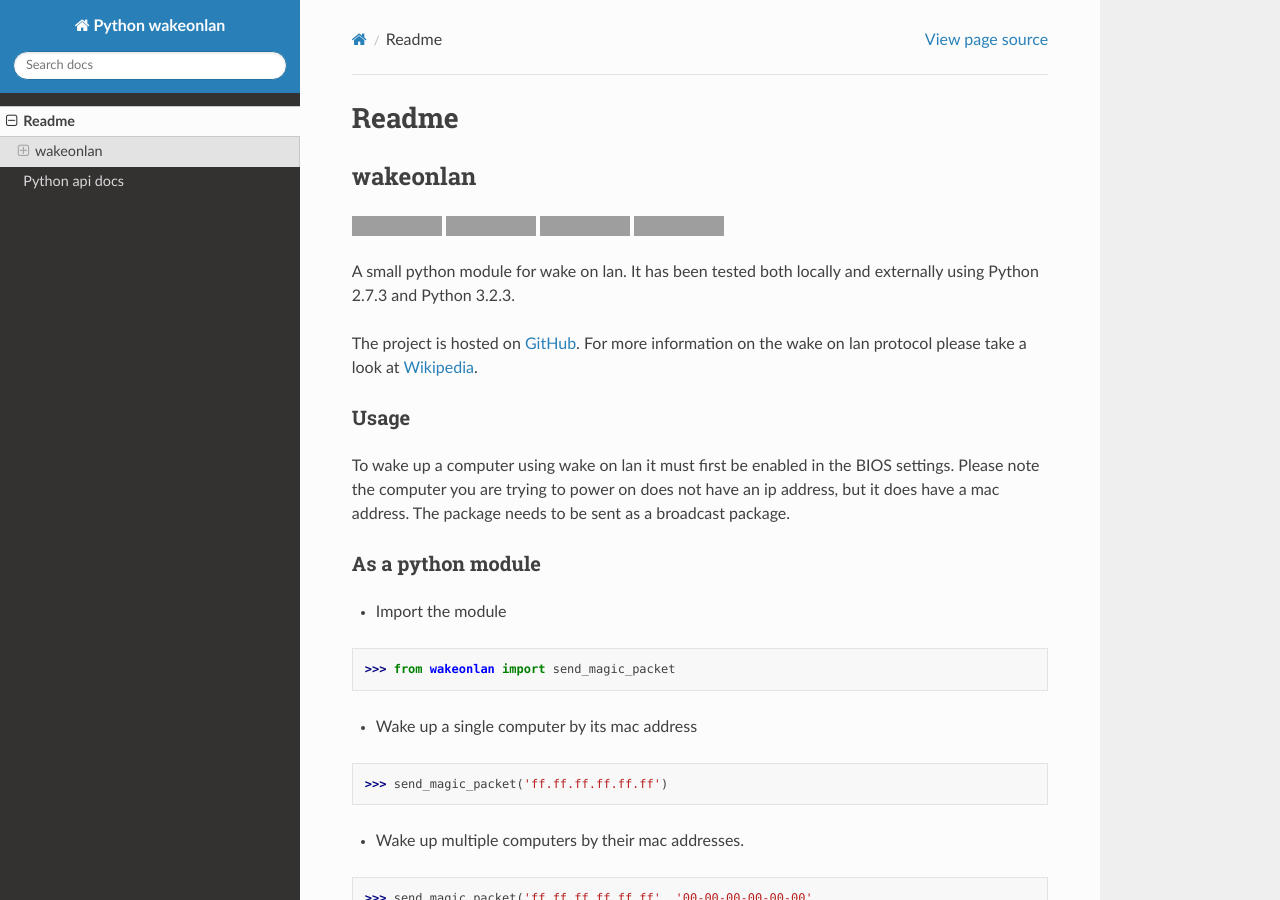
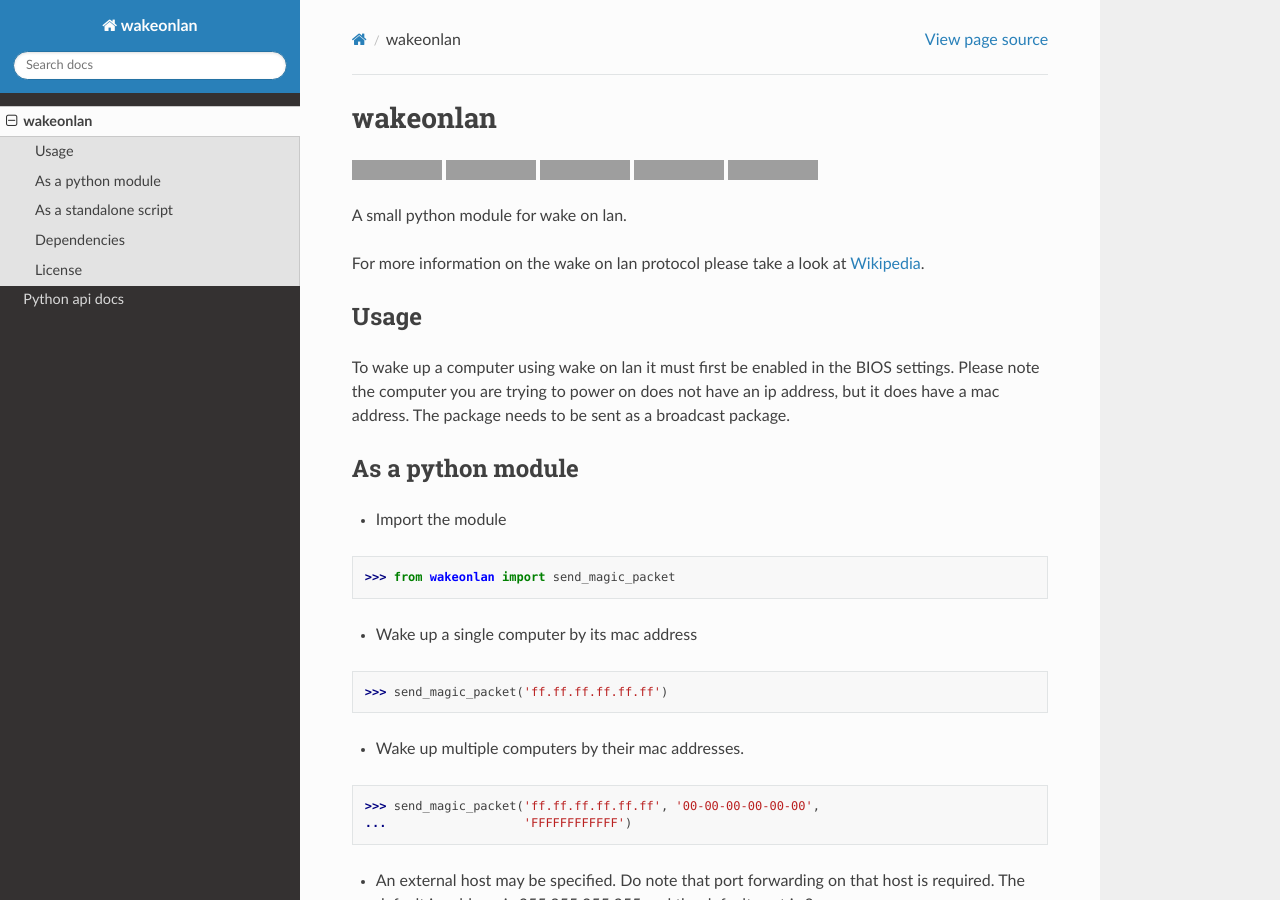
Before and after one commit to remcohaszing/pywakeonlan, a Sphinx documentation site: the page built from docs/readme.rst, in a window 1280 px wide and 900 px high. Built offline with Sphinx 7.4.7 and the Read the Docs theme 2.0.0, drawn with Linux system fonts in a browser that asks for light colours; some of the changed text lies outside the part shown; grey boxes are pictures that could not be loaded.

Commit message:
Update documentation

```diff
--- a/README.rst
+++ b/README.rst
@@ -14,25 +19,28 @@
     :alt: Documentation Status
 
 .. image:: https://codecov.io/gh/remcohaszing/pywakeonlan/branch/master/graph/badge.svg
-  :target: https://codecov.io/gh/remcohaszing/pywakeonlan
-  :alt: Code coverage
+   :target: https://codecov.io/gh/remcohaszing/pywakeonlan
+   :alt: Code coverage
 
-A small python module for wake on lan. It has been tested both locally and
-externally using Python 2.7.3 and Python 3.2.3.
+A small python module for wake on lan.
 
-The project is hosted on GitHub_. For more information on the wake on lan
-protocol please take a look at Wikipedia_.
+For more information on the wake on lan protocol please take a look at
+Wikipedia_.
 
+
+*****
 Usage
------
+*****
 
 To wake up a computer using wake on lan it must first be enabled in the BIOS
 settings. Please note the computer you are trying to power on does not have an
 ip address, but it does have a mac address. The package needs to be sent as a
 broadcast package.
 
+
+******************
 As a python module
-------------------
+******************
 
 - Import the module
 
@@ -59,8 +67,9 @@
 ...                   port=1337)
 
 
+**********************
 As a standalone script
-----------------------
+**********************
 
 ::
 
@@ -78,14 +87,16 @@
       -p port      The port of the host to send the magic packet to (default 9)
 
 
+************
 Dependencies
-------------
+************
 
 - Python2.x or Python3.x
 
 
-Licence
--------
+*******
+License
+*******
 
 MIT
 
--- a/docs/conf.py
+++ b/docs/conf.py
@@ -2,7 +2,16 @@
 Configuration for the documentation generation.
 
 """
-project = 'Python wakeonlan'
+import pkg_resources
+
+
+project = 'wakeonlan'
+_dist = pkg_resources.get_distribution(project)
+
+version = _dist.parsed_version.base_version
+release = _dist.version
+copyright = '2012, Remco Haszing'
+
 
 extensions = [
     'sphinx.ext.autodoc',
--- a/docs/readme.rst
+++ b/docs/readme.rst
@@ -1,5 +1 @@
-######
-Readme
-######
-
 .. include:: ../README.rst
```
Also changed, not shown: other parts of README.rst (+7 -2 lines).
